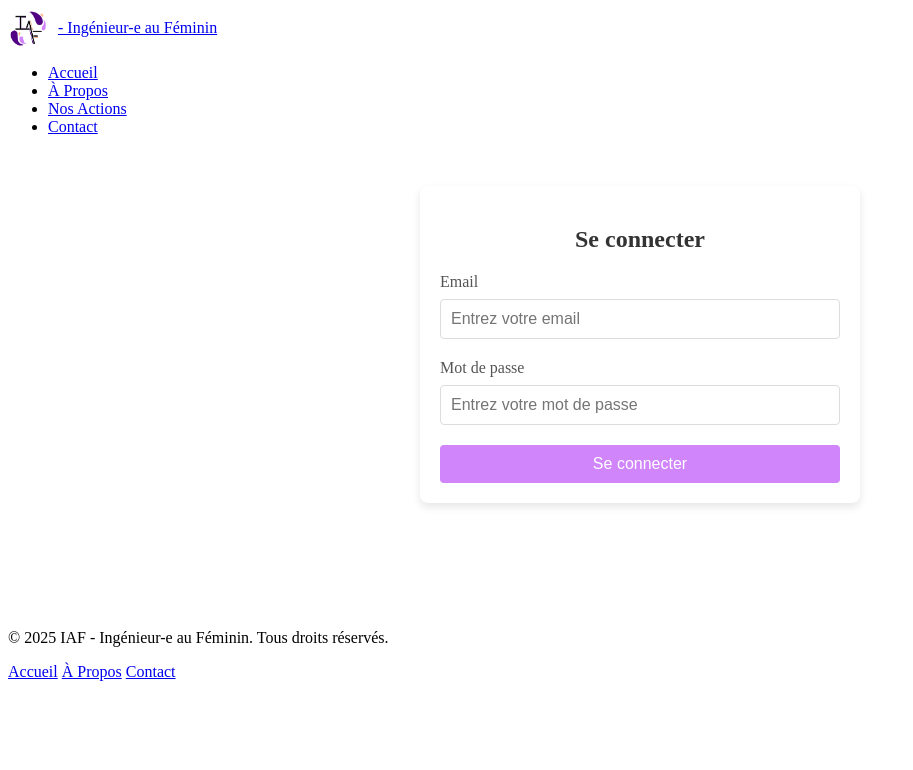
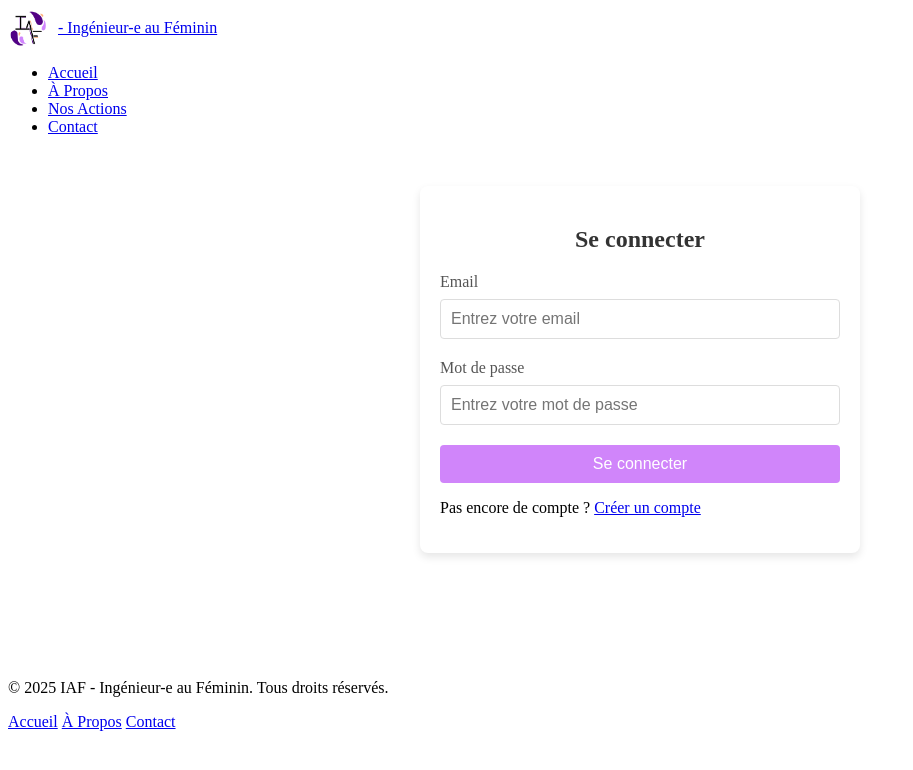
Before and after one commit to jassemBAKHOUCHE/HackathonIAF, a SvelteKit app: page /login in a window 1280 px wide. Shown: the top 770 px of the page, without its empty margins (0-913 px from the left). Built offline with nearby package versions, Linux system fonts and the light colour scheme.

Commit message:
feat: register en plus sur la page login

```diff
--- a/src/routes/login/+page.svelte
+++ b/src/routes/login/+page.svelte
@@ -1,10 +1,11 @@
 <script>
     let email = '';
     let password = '';
+    let isLoginMode = true;
 </script>
 
 <div class="login-container">
-    <h2>Se connecter</h2>
+    <h2>{isLoginMode ? 'Se connecter' : 'Créer un compte'}</h2>
 
     <form>
         <label for="email">Email</label>
@@ -13,10 +14,22 @@
         <label for="password">Mot de passe</label>
         <input type="password" id="password" bind:value={password} placeholder="Entrez votre mot de passe" required />
 
-        <button type="submit">Se connecter</button>
+        {#if !isLoginMode}
+            <!-- Champ supplémentaire pour l'inscription -->
+            <label for="confirm-password">Confirmer le mot de passe</label>
+            <input type="password" id="confirm-password" placeholder="Confirmez votre mot de passe" required />
+        {/if}
+
+        <button type="submit">{isLoginMode ? 'Se connecter' : 'S\'inscrire'}</button>
     </form>
+
+    <p class="toggle">
+        {isLoginMode ? "Pas encore de compte ?" : "Déjà un compte ?"}
+        <a href="#" on:click|preventDefault={() => isLoginMode = !isLoginMode}>
+            {isLoginMode ? "Créer un compte" : "Se connecter"}
+        </a>
+    </p>
 </div>
-
 <style>
     .login-container {
         width: 100%;
```
